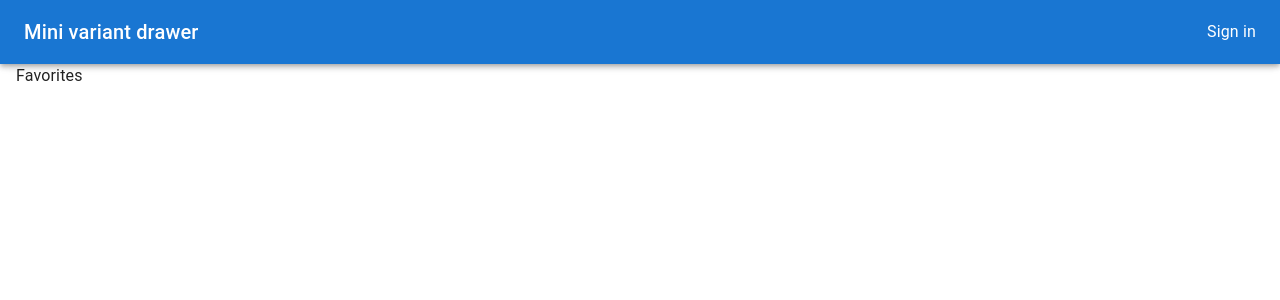
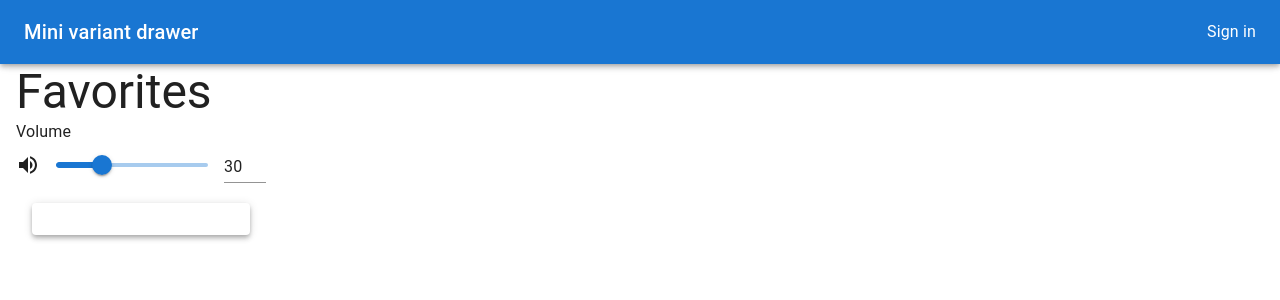
Before and after one commit to TomasioLT/worship, a React (Create React App) app: page /worship/favorites in a window 1280 px wide. Shown: the top 300 px of the page. Built offline with nearby package versions, Linux system fonts and the light colour scheme; no server answers.

Commit message:
update build for gh-pages

```diff
--- /dev/null
+++ b/src/components/Children.jsx
@@ -0,0 +1,69 @@
+import * as React from "react";
+import { styled } from "@mui/material/styles";
+import Box from "@mui/material/Box";
+import Grid from "@mui/material/Grid";
+import Typography from "@mui/material/Typography";
+import Slider from "@mui/material/Slider";
+import MuiInput from "@mui/material/Input";
+import VolumeUp from "@mui/icons-material/VolumeUp";
+
+const Input = styled(MuiInput)`
+  width: 42px;
+`;
+
+export default function InputSlider(props) {
+  const [value, setValue] = React.useState(30);
+
+  const handleSliderChange = (event, newValue) => {
+    setValue(newValue);
+    props.passData(newValue);
+  };
+
+  const handleInputChange = (event) => {
+    setValue(event.target.value === "" ? "" : Number(event.target.value));
+    props.passData(event.target.value);
+  };
+
+  const handleBlur = () => {
+    if (value < 0) {
+      setValue(0);
+    } else if (value > 100) {
+      setValue(100);
+    }
+  };
+
+  return (
+    <Box sx={{ width: 250 }}>
+      <Typography id="input-slider" gutterBottom>
+        Volume
+      </Typography>
+      <Grid container spacing={2} alignItems="center">
+        <Grid item>
+          <VolumeUp />
+        </Grid>
+        <Grid item xs>
+          <Slider
+            value={typeof value === "number" ? value : 0}
+            onChange={handleSliderChange}
+            aria-labelledby="input-slider"
+          />
+        </Grid>
+        <Grid item>
+          <Input
+            value={value}
+            size="small"
+            onChange={handleInputChange}
+            onBlur={handleBlur}
+            inputProps={{
+              step: 10,
+              min: 0,
+              max: 100,
+              type: "number",
+              "aria-labelledby": "input-slider",
+            }}
+          />
+        </Grid>
+      </Grid>
+    </Box>
+  );
+}
--- a/src/components/Tempo.jsx
+++ b/src/components/Tempo.jsx
@@ -8,25 +8,25 @@ import MuiInput from "@mui/material/Input";
 import VolumeUp from "@mui/icons-material/VolumeUp";
 import Input from "@mui/material/Input";
 
-export default function Tempo() {
-  const [value, setValue] = React.useState(30);
+export default function Tempo(props) {
+  const [value, setValue] = React.useState(110);
+  const [firstTime, setFirstTime] = React.useState(4);
+  const [secondTime, setSecondTime] = React.useState(4);
+  const [finalTime, setFinalTime] = React.useState("");
 
   const handleSliderChange = (event, newValue) => {
     setValue(newValue);
+    propData();
   };
 
-  const handleInputChange = (event) => {
-    setValue(event.target.value === "" ? "" : Number(event.target.value));
+  const handleInputChangeTime = (event) => {
+    setFinalTime(`${firstTime}/${secondTime}`);
+    propData();
   };
-
-  const handleBlur = () => {
-    if (value < 0) {
-      setValue(0);
-    } else if (value > 300) {
-      setValue(300);
-    }
+  const propData = () => {
+    props.sliderValue(value);
+    props.tempoTime(finalTime);
   };
-
   return (
     <Box>
       <Grid container xs={12} md={12} columnGap={4}>
@@ -36,29 +36,15 @@ export default function Tempo() {
               Tempo
             </Typography>
           </Grid>
-          <Grid item xs={8}>
+          <Grid item xs={12}>
             <Slider
               value={typeof value === "number" ? value : 0}
               onChange={handleSliderChange}
+              valueLabelDisplay="on"
               aria-labelledby="input-slider"
               min={30}
               max={240}
               defaultValue={110}
-            />
-          </Grid>
-          <Grid item xs={4}>
-            <Input
-              value={value}
-              size="small"
-              onChange={handleInputChange}
-              onBlur={handleBlur}
-              inputProps={{
-                step: 1,
-                min: 30,
-                max: 240,
-                type: "number",
-                "aria-labelledby": "input-slider",
-              }}
             />
           </Grid>
         </Grid>
@@ -72,12 +58,22 @@ export default function Tempo() {
             <Input
               sx={{ width: "25px" }}
               inputProps={{ step: 1, min: 1, max: 4, type: "number" }}
+              value={firstTime}
+              onInput={(e) => {
+                setFirstTime(e.target.value);
+                handleInputChangeTime();
+              }}
               defaultValue={4}></Input>
           </Grid>
           <Grid item xs={2}>
             <Input
               sx={{ width: "30px" }}
-              defaultValue={4}
+              // defaultValue={4}
+              value={secondTime}
+              onInput={(e) => {
+                setSecondTime(e.target.value);
+                handleInputChangeTime();
+              }}
               inputProps={{ step: 1, min: 1, max: 4, type: "number" }}></Input>
           </Grid>
         </Grid>
--- a/src/pages/CreateSong.jsx
+++ b/src/pages/CreateSong.jsx
@@ -33,7 +33,6 @@ const CreateSong = () => {
   const [ccli, setCcli] = useState("");
   const [songTempoBpm, setSongTempoBpm] = useState("");
   const [songTempoTime, SetSongTempoTime] = useState("");
-  const [textArea, setTextArea] = useState("");
 
   const handleChangeOriginalKey = (event) => {
     setOriginalKey(event.target.value);
@@ -94,6 +93,12 @@ const CreateSong = () => {
     document.testform.selectedtext.value = selectedText;
   }
 
+  const sliderData = (data) => {
+    setSongTempoBpm(data);
+  };
+  const timerData = (data) => {
+    SetSongTempoTime(data);
+  };
   // FIREBASE Create:
   const submitSong = async (e) => {
     e.preventDefault(e);
@@ -109,7 +114,6 @@ const CreateSong = () => {
       ccli: ccli,
       tempoBpm: songTempoBpm,
       tempoTime: songTempoTime,
-      multiline: textArea,
     });
     e.target.reset();
   };
@@ -143,19 +147,13 @@ const CreateSong = () => {
                 <Grid item xs={12} md={4}>
                   <TextField
                     fullWidth
-                    onChange={(e) => setTextArea(e.target.value)}
+                    onChange={(e) => setAuthorMusic(e.target.value)}
                     id="outlined-basic"
                     label="Music author"
                     variant="outlined"
                   />
                 </Grid>
-                <Grid item xs={12}>
-                  <textarea
-                    name="selectedtext"
-                    rows="5"
-                    cols="20"
-                    onChange={(e) => setAuthorMusic(e.target.value)}></textarea>
-                </Grid>
+
                 <Grid item xs={4} md={4}>
                   <FormControl fullWidth>
                     <InputLabel id="demo-simple-select-label">Key</InputLabel>
@@ -186,7 +184,7 @@ const CreateSong = () => {
                   />
                 </Grid>
                 <Grid item xs={12} md={4}>
-                  <Tempo />
+                  <Tempo sliderValue={sliderData} tempoTime={timerData} />
                 </Grid>
                 <Grid item xs={12}>
                   <Button
--- a/src/pages/Favorites.jsx
+++ b/src/pages/Favorites.jsx
@@ -1,7 +1,25 @@
-import React from "react";
+import { Paper, TextField, Typography } from "@mui/material";
+import React, { useState } from "react";
+import InputSlider from "../components/Children";
 
 const Favorites = () => {
-  return <div>Favorites</div>;
+  const [value, setSlider] = useState("");
+  const passData = (data) => {
+    setSlider(data);
+  };
+  return (
+    <div>
+      <Typography variant="h3">Favorites</Typography>
+      <InputSlider passData={passData} />
+      <Typography
+        variant="h6"
+        component={Paper}
+        sx={{ p: 2, m: 2 }}
+        elevation={4}>
+        {value}
+      </Typography>
+    </div>
+  );
 };
 
 export default Favorites;
--- a/src/pages/Songs.jsx
+++ b/src/pages/Songs.jsx
@@ -104,9 +104,9 @@ const Songs = () => {
                   <TableCell component="th" scope="row">
                     {row.title}
                   </TableCell>
-                  <TableCell align="right">80 BPM</TableCell>
-                  <TableCell align="right">4/4</TableCell>
                   <TableCell align="right">{row.originalKey}</TableCell>
+                  <TableCell align="right">{row.tempoBpm}</TableCell>
+                  <TableCell align="right">{row.tempoTime}</TableCell>
                   <TableCell align="right">{row.id}</TableCell>
                   <TableCell align="right">{row.authorMusic}</TableCell>
                   <TableCell align="right">{row.authorWords}</TableCell>
```
